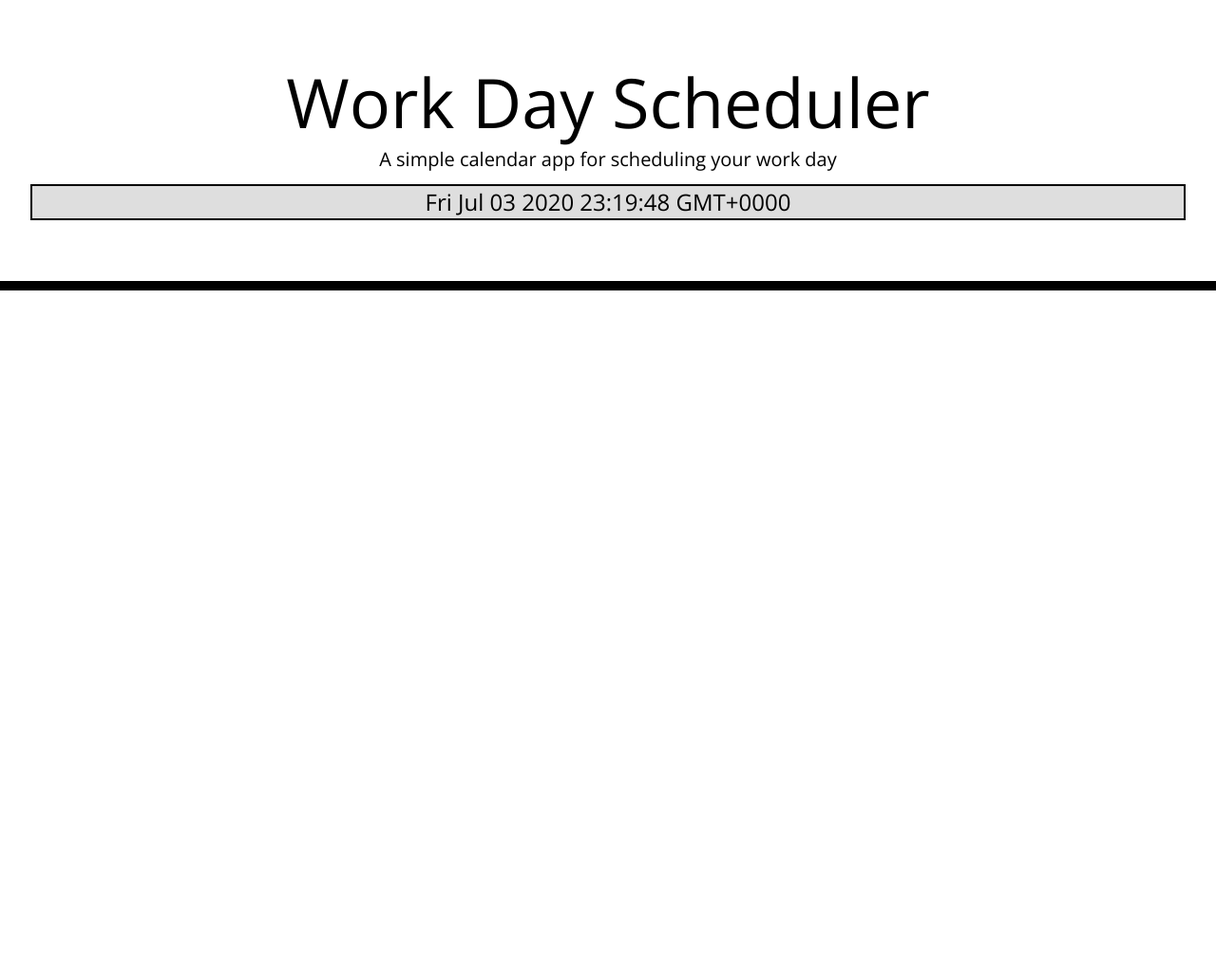
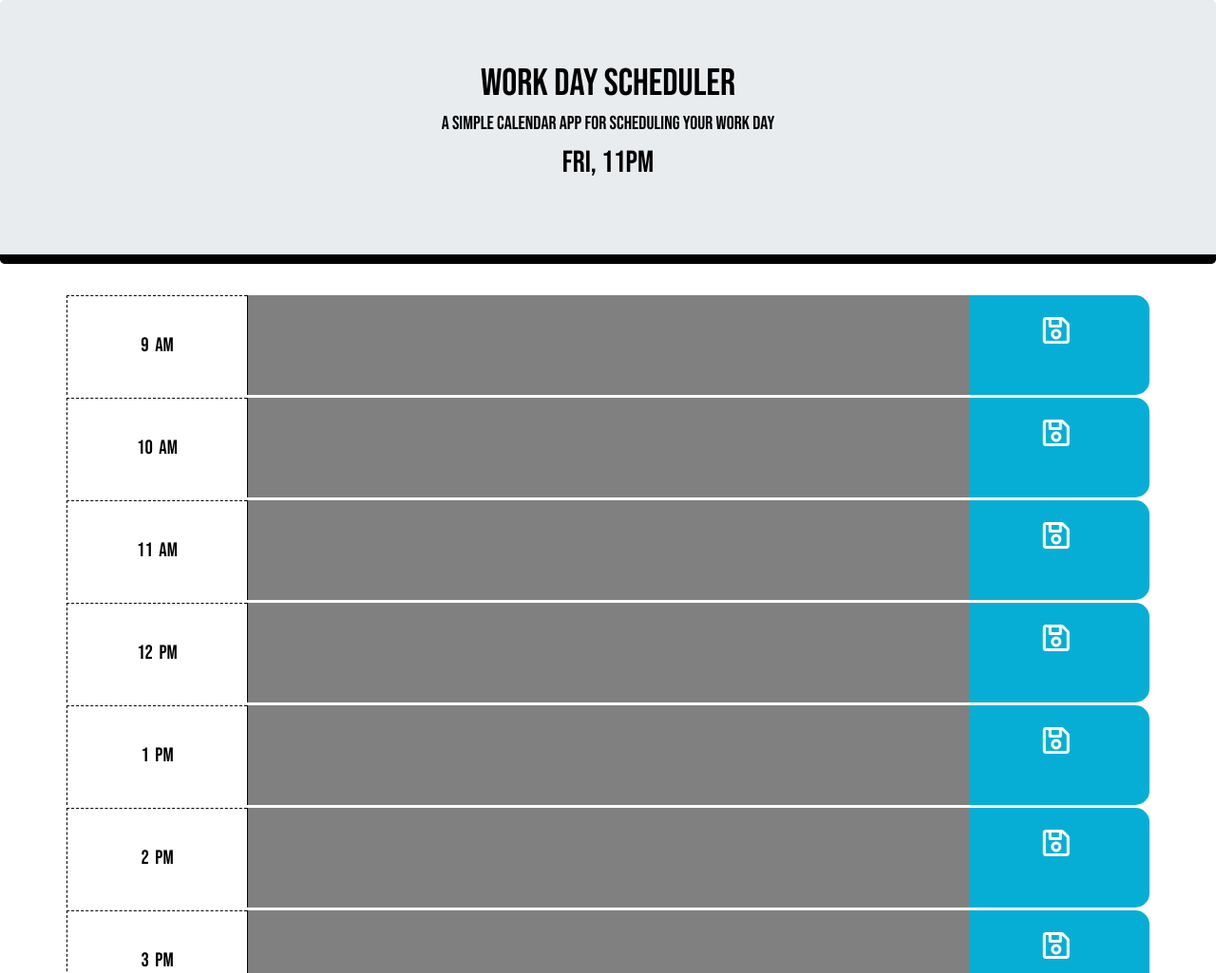
Before and after one commit to jtillson1/Work-Day-Scheduler, a plain HTML site: page index.html in a window 1280 px wide. Shown: the top 1025 px of the page at 95% size. Before the commit the page ends 800 px from the top, so only its background shows below. Drawn offline with nearby package versions, Linux system fonts and the light colour scheme.

Commit message:
time block are checked fpr past/future

```diff
--- a/assets/css/style.css
+++ b/assets/css/style.css
@@ -1,78 +1,97 @@
-body {
-  font-family: 'Open Sans', sans-serif;
+.body {
+  font-family: 'Bebas Neue', cursive;
   font-size: 16px;
   line-height: 1;
 }
-#displayMoment {
+
+#header {
+  text-align: center;
   color: black;
-  font-size: 24px;
-  border: solid 2px black;
-  padding: 5px;
-  background-color: #dedede;
-  ;
+  border-bottom: 10px solid black;
+
 }
-textarea{
+#currentDay {
+  font-size: 2em;
+}
+.hour {
+  font-size: 1.3em;
+}
+.textArea {
   background: transparent;
   border: none;
   resize: none;
   color: #000000;
   border-left: 1px solid black;
   padding: 10px;
-}
-
-.jumbotron {
-  text-align: center;
-  background-color: transparent;
-  color: black;
-  border-radius: 0;
-  border-bottom: 10px solid black;
+  width:100%;
+  min-height: 80px;
 }
 
 .description{
   white-space: pre-wrap;
+  padding:0;
+  font-size: 1.4em;
+  font-family: 'Roboto', sans-serif;
 }
 
-.time-block{
+.timeBlock {
   text-align: center;
-  border-radius: 15px;
 }
 
 .row {
   white-space: pre-wrap;
-  height: 80px;
-  border-top: 1px solid white;;
+  min-height: 80px;
+  border-top: 1px solid white;
+  margin-top: 2px;
 }
 
 .hour {
   background-color: #ffffff;
   color: #000000;
   border-top: 1px dashed #000000;
+  border-left: 1px dashed #000000;
+}
+
+.dayHour {
+  margin-bottom: 0;
 }
 
 .past {
-  background-color: #d3d3d3;
+  background-color: grey;
   color: white;
+  cursor: pointer;
 }
 
 .present {
   background-color: #ff6961;
   color: white;
+  cursor: pointer;
 }
 
 .future {
   background-color: #77dd77;
   color: white;
+  cursor: text;
+  cursor: pointer;
 }
 
 .saveBtn {
-  border-left: 1px solid black;
+  background-color: #06AED5;
+  color: white;
+  cursor: pointer;
+  min-height: 80px;
+  position: relative;
   border-top-right-radius: 15px;
   border-bottom-right-radius: 15px;
-  background-color: #06AED5;
-  color: white;
 }
 
-.saveBtn i:hover {
-  font-size: 20px;
-  transition: all .3s ease-in-out;
+#icon:hover {
+  font-size: 40px;
+  transition: all .2s ease-in-out;
 }
+
+#icon {
+  margin: 0 auto;
+  padding-right: 40px;
+  padding-top: 5px;
+}
--- /dev/null
+++ b/assets/js/script.js
@@ -0,0 +1,72 @@
+$(document).ready(function () {
+    var dateString = moment().format("ddd, hA");
+    $("#currentDay").html(dateString);
+
+    var registeredHours = [];
+
+    for (var hour = 9; hour < 22; hour++) {
+      registeredHours.push(
+        moment({
+          hour
+        }).format("h  a")
+      );
+      $(".container").append(`<div class="row timeBlock" data-time="${hour}">
+           <!--hour column-->
+               <div class="col-sm col-md-2 hour">
+                 <p class=dayHour>${moment({ hour }).format("h  a")}</p>
+               </div>
+
+           <!--user input text area-->
+               <div class="col-sm col-md-8 d-flex description">
+                 <textarea class=textArea></textarea>
+               </div>
+
+           <!--bootstrap saveBtn-->
+               <div class="col-sm col-md-2 saveBtn">
+               <i class="far fa-save fa-2x" id=icon></i>
+               </div>`);
+    }
+
+    var m = moment();
+    $.each($(".timeBlock"), function (index, value) {
+      let timeHour = $(value).attr("data-time");
+      if (Number(timeHour) === m.hour()) {
+        $(this).find("textarea").addClass("present");
+      } else if (Number(timeHour) < m.hour()) {
+        $(this).find("textarea").addClass("past");
+      } else {
+        $(this).find("textarea").addClass("future");
+      }
+    });
+
+    let timeObj = {};
+    if (localStorage.getItem("timeObj")) {
+      timeObj = JSON.parse(localStorage.getItem("timeObj"));
+    } else {
+      timeObj = {
+        "9": { time: "9", value: "" },
+        "10": { time: "10", value: "" },
+        "11": { time: "11", value: "" },
+        "12": { time: "12", value: "" },
+        "1": { time: "1", value: "" },
+        "2": { time: "2", value: "" },
+        "3": { time: "3", value: "" },
+        "4": { time: "4", value: "" },
+        "5": { time: "5", value: "" },
+        "6": { time: "6", value: "" },
+        "7": { time: "7", value: "" },
+        "8": { time: "8", value: "" },
+        "9": { time: "9", value: "" },
+      };
+    }
+    $(".timeBlock").each(function () {
+      $(this).find(".textArea").val(timeObj[$(this).attr("data-time")].value);
+    });
+
+    $(".saveBtn").on("click", function (event) {
+      var timeValue = $(this).closest(".timeBlock").attr("data-time");
+      var textValue = $(this).closest(".timeBlock").find(".textArea").val();
+      timeObj[timeValue].value = textValue;
+      localStorage.setItem("timeObj", JSON.stringify(timeObj));
+    });
+  });
--- a/index.html
+++ b/index.html
@@ -1,47 +1,31 @@
 <!DOCTYPE html>
 <html lang="en">
+
 <head>
   <meta charset="UTF-8" />
   <meta name="viewport" content="width=device-width, initial-scale=1.0" />
   <meta http-equiv="X-UA-Compatible" content="ie=edge" />
-    <link
-      rel="stylesheet"
-      href="https://stackpath.bootstrapcdn.com/bootstrap/4.3.1/css/bootstrap.min.css"
-    />
-    <link
-      rel="stylesheet"
-      href="https://use.fontawesome.com/releases/v5.8.1/css/all.css"
-      integrity="sha384-50oBUHEmvpQ+1lW4y57PTFmhCaXp0ML5d60M1M7uH2+nqUivzIebhndOJK28anvf"
-      crossorigin="anonymous"
-    />
-    <link
-      href="https://fonts.googleapis.com/css?family=Open+Sans&display=swap"
-      rel="stylesheet"
-    />
+  <link rel="stylesheet" href="https://stackpath.bootstrapcdn.com/bootstrap/4.3.1/css/bootstrap.min.css" />
+  <link rel="stylesheet" href="https://use.fontawesome.com/releases/v5.8.1/css/all.css" integrity="sha384-50oBUHEmvpQ+1lW4y57PTFmhCaXp0ML5d60M1M7uH2+nqUivzIebhndOJK28anvf" crossorigin="anonymous" />
+  <link href="https://fonts.googleapis.com/css2?family=Bebas+Neue&family=Roboto:ital,wght@1,700&display=swap" rel="stylesheet">
   <link rel="stylesheet" href="assets/css/style.css" />
   <title>Work Day Scheduler</title>
 </head>
 
-  <body>
-    <script src="https://cdn.jsdelivr.net/momentjs/2.12.0/moment.min.js"></script>
-    <header class="jumbotron">
-      <h1 class="display-3">Work Day Scheduler</h1>
+<body class=body>
+  <header class="jumbotron" id="header">
+    <h1 class="display">Work Day Scheduler</h1>
     <p class="lead">A simple calendar app for scheduling your work day</p>
-      <div id="displayMoment">
-      <p id="currentDay" class="lead"></p>
-      </div>
+    <p id="currentDay" class="lead"> </p>
   </header>
   <div class="container">
-      <script>
-        var currentDay = moment();
-        var displayMoment = document.getElementById('displayMoment');
-        displayMoment.innerHTML=currentDay;
-        console.log(currentDay);
-      </script>
     <!-- Timeblocks go here -->
+
   </div>
 
   <script src="https://code.jquery.com/jquery-3.4.1.min.js"></script>
   <script src="https://cdnjs.cloudflare.com/ajax/libs/moment.js/2.24.0/moment.min.js"></script>
+  <script src="assets/js/script.js"></script>
 </body>
+
 </html>
```
Lines whose indentation alone changed are shown as unchanged.
